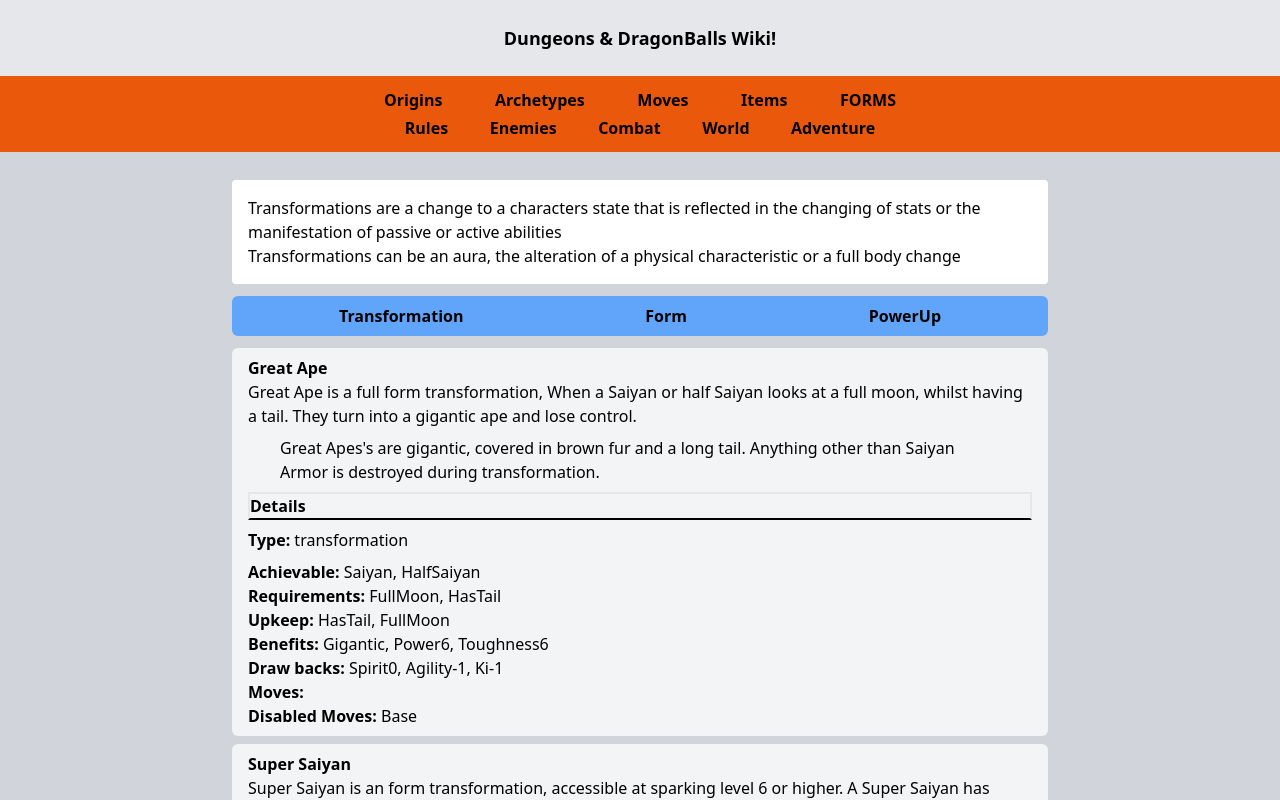
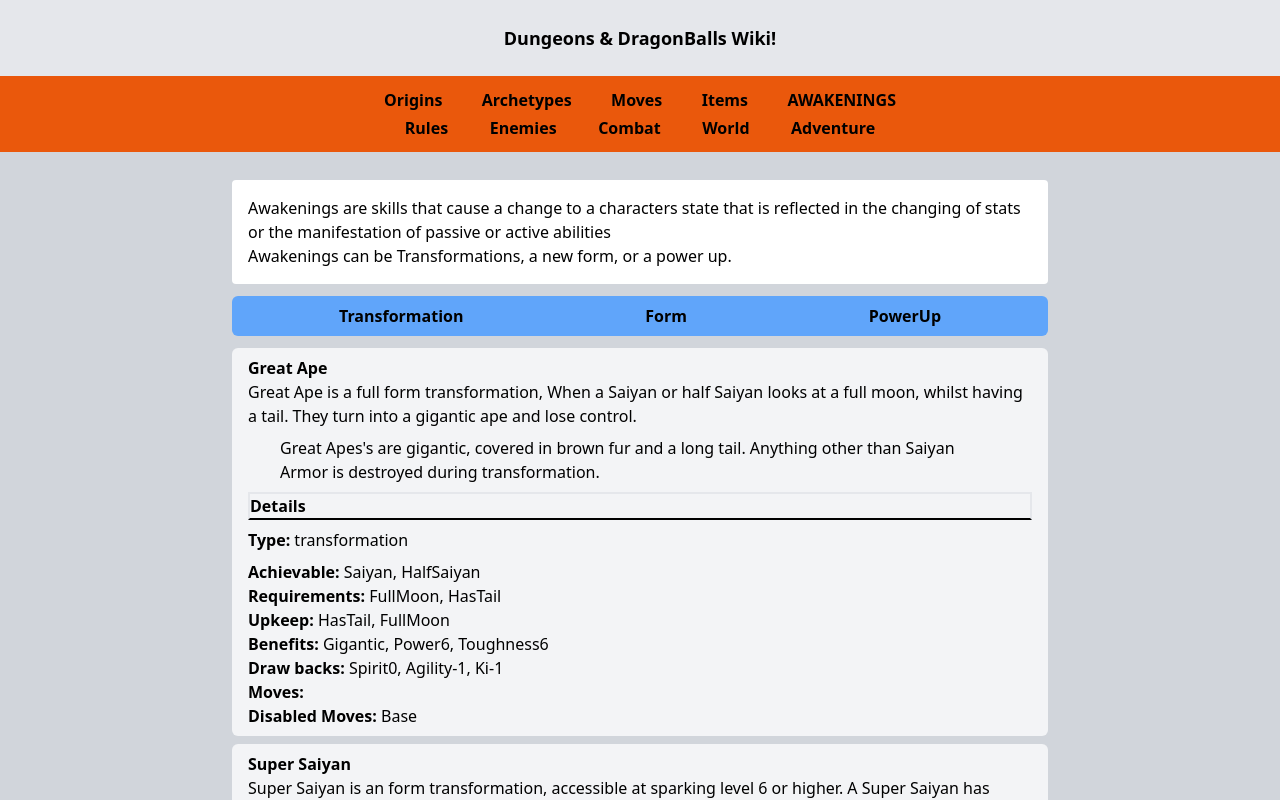
Before and after one commit to KylePep/ddbwiki, a Next.js app: page /forms in a window 1280 px wide. Shown: the top 800 px of the page. Built offline with nearby package versions, Linux system fonts and the light colour scheme.

Commit message:
renamed Form paths to Awakenings

```diff
--- a/app/forms/page.tsx
+++ b/app/forms/page.tsx
@@ -10,8 +10,8 @@ export default function formPage() {
   return (
     <main>
       <div className='bg-white rounded p-4 mb-3'>
-        <h1>Transformations are a change to a characters state that is reflected in the changing of stats or the manifestation of passive or active abilities</h1>
-        <div>Transformations can be an aura, the alteration of a physical characteristic or a full body change</div>
+        <h1>Awakenings are skills that cause a change to a characters state that is reflected in the changing of stats or the manifestation of passive or active abilities</h1>
+        <div>Awakenings can be Transformations, a new form, or a power up.</div>
         {/* <h2 className='font-bold'>Auras</h2>
         <p>potential unlocked</p>
         <p>Mostly consist of a slight boost in power at the cost of being slightly more taxing on a stat or resource</p>
--- a/app/nav/Nav.tsx
+++ b/app/nav/Nav.tsx
@@ -21,7 +21,7 @@ export default function Nav() {
           <Link href={"/archetypes"}>{pathName !=="/archetypes" ? `Archetypes` : `ARCHETYPES`}</Link>
           <Link href={"/moves"}>{pathName !=="/moves" ? `Moves` : `MOVES`}</Link>
           <Link href={"/items"}>{pathName !=="/items" ? `Items` : `ITEMS`}</Link>
-          <Link href={"/forms"}>{pathName !=="/forms" ? `Forms` : `FORMS`}</Link>
+          <Link href={"/forms"}>{pathName !=="/forms" ? `Awakenings` : `AWAKENINGS`}</Link>
         </div>
         <div className='flex justify-around'>
           <Link href={"/rules"}>{pathName !=="/rules" ? `Rules` : `RULES`}</Link>
--- a/app/origins/page.tsx
+++ b/app/origins/page.tsx
@@ -1,6 +1,6 @@
 'use client'
 
-import { FORM_TYPES, ITEM_TYPES, ORIGIN_TYPES } from '@/shared/constants'
+import { AWAKEN_TYPES, ITEM_TYPES, ORIGIN_TYPES } from '@/shared/constants'
 import { MOVE_TYPES } from '@/shared/constants'
 import React from 'react'
 
@@ -12,7 +12,7 @@ export default function originsPage() {
   })
 
   const formName = ((formName: string)=>{
-    const form =  FORM_TYPES.find((f) => f.name == formName)
+    const form =  AWAKEN_TYPES.find((f) => f.name == formName)
     return form?.displayName
   })
 
```
